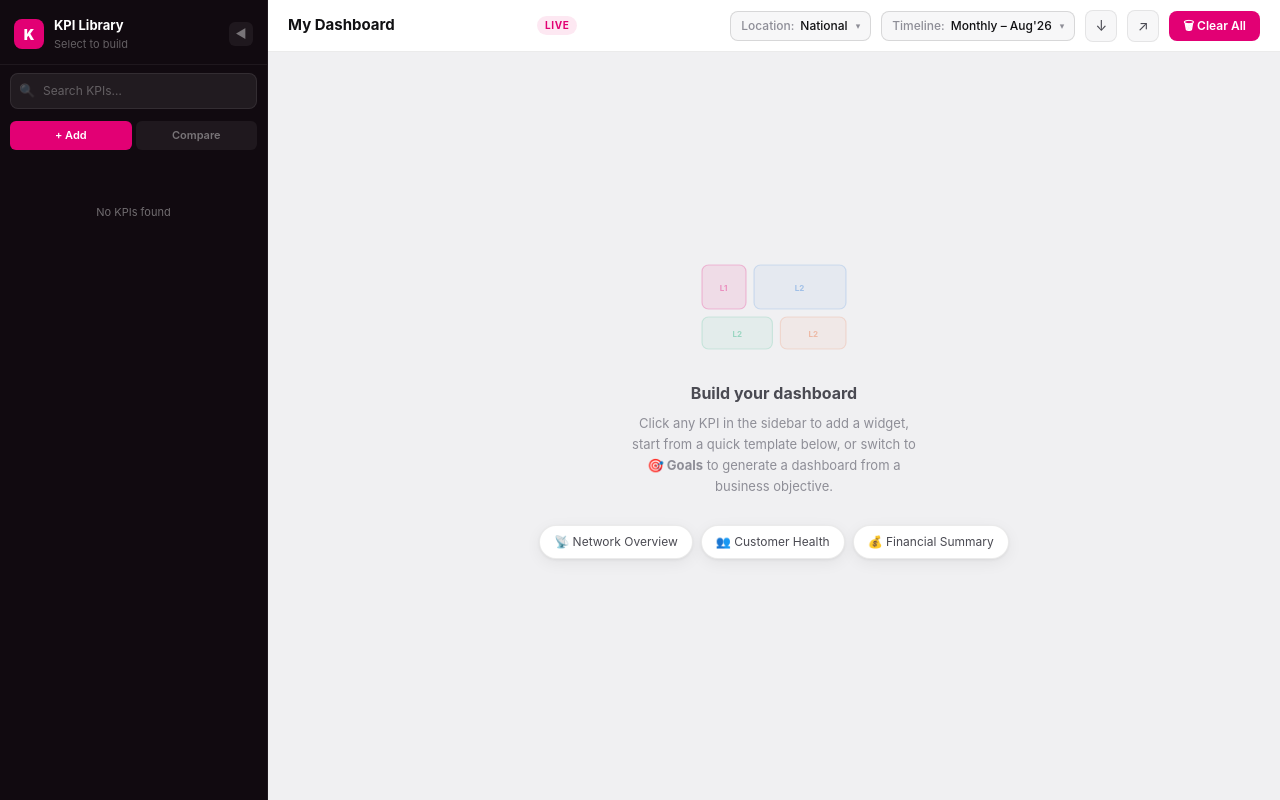
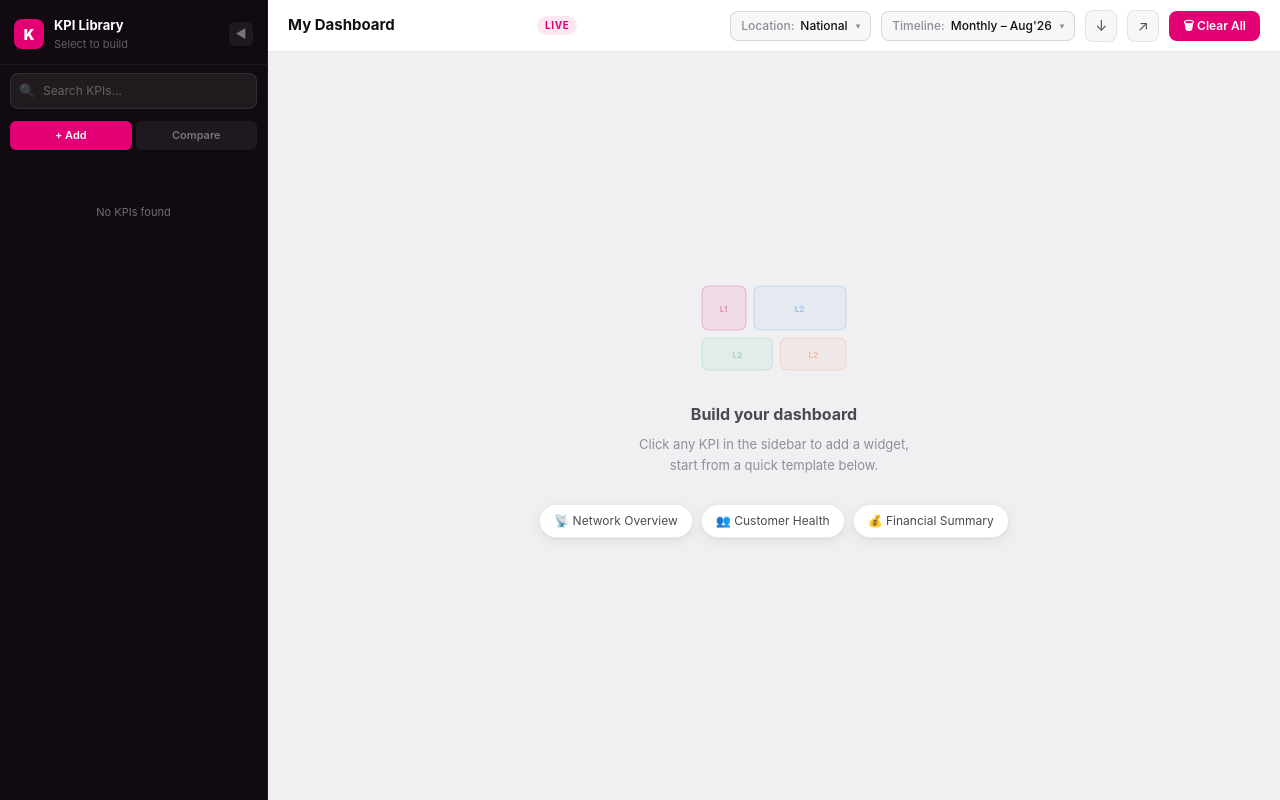
Before and after one commit to manik-tyagii/Kpi, a React (Vite) app: page / in a window 1280 px wide. Built offline with nearby package versions, Linux system fonts and the light colour scheme.

Commit message:
hey i improved the code performance

```diff
--- a/src/components/AddWidgetModal.jsx
+++ b/src/components/AddWidgetModal.jsx
@@ -29,35 +29,27 @@ function AddWidgetModal({ isOpen, kpiId, onClose, onConfirm }) {
       : "text-[#e34948] bg-[rgba(227,73,72,0.10)]";
 
   return (
-    <div className="fixed inset-0 z-[100] flex items-end pointer-events-auto opacity-100">
-      {/* Backdrop */}
+    <div className="fixed inset-0 z-[100] flex items-end ">
       <div
-        className="absolute inset-0 bg-[rgba(0,0,0,0.45)] backdrop-blur-[3px]"
+        className="absolute inset-0 bg-[rgba(0,0,0,0.60)] backdrop-blur-[3px] "
         onClick={onClose}
       />
 
-      {/* Modal Sheet */}
       <div className="relative z-10 w-full bg-white rounded-t-[16px] shadow-[0_4px_16px_rgba(0,0,0,0.14),0_24px_64px_rgba(0,0,0,0.14)] max-h-[90vh] overflow-y-auto">
-        {/* Drag Handle */}
         <div className="w-10 h-1 rounded-[2px] bg-[rgba(0,0,0,0.13)] mx-auto mt-[10px]" />
 
-        {/* Modal Inner */}
         <div className="px-6 pt-4 pb-7">
-          {/* KPI Header */}
           <div className="flex items-start gap-3 mb-5">
-            {/* KPI Icon */}
             <div className="w-11 h-11 rounded-[10px] flex-shrink-0 flex items-center justify-center text-xl bg-[rgba(226,0,116,0.09)]">
               📡
             </div>
 
-            {/* KPI Info */}
             <div className="min-w-0">
               <h2 className="text-base font-bold text-[#111113]">{kpi.name}</h2>
 
               <p className="text-xs text-[#8e8e97] mt-[2px]">{kpi.desc}</p>
             </div>
 
-            {/* KPI Stat */}
             <div className="ml-auto text-right flex-shrink-0">
               <div className="text-[22px] font-bold text-[#111113]">
                 {kpi.unit === "$" ? "$" : ""}
@@ -73,12 +65,10 @@ function AddWidgetModal({ isOpen, kpiId, onClose, onConfirm }) {
             </div>
           </div>
 
-          {/* Visualization Label */}
           <span className="block text-[11px] font-bold uppercase tracking-[0.08em] text-[#8e8e97] mb-[10px]">
             Choose a visualization type
           </span>
 
-          {/* Visualization Types */}
           <div className="grid grid-cols-4 gap-2 mb-5">
             {WIDGET_TYPES.map((type) => (
               <button
@@ -110,12 +100,10 @@ function AddWidgetModal({ isOpen, kpiId, onClose, onConfirm }) {
             ))}
           </div>
 
-          {/* Size Label */}
           <span className="block text-[11px] font-bold uppercase tracking-[0.08em] text-[#8e8e97] mb-[10px]">
             Choose a pocket size
           </span>
 
-          {/* Size Picker */}
           <div className="grid grid-cols-3 gap-2 mb-[22px]">
             {SIZE_DEFS.map((size) => (
               <button
@@ -128,7 +116,6 @@ function AddWidgetModal({ isOpen, kpiId, onClose, onConfirm }) {
                     : "border-[rgba(0,0,0,0.08)]"
                 }`}
               >
-                {/* 12-column preview */}
                 <div className="grid grid-cols-12 gap-[1.5px] h-5">
                   {Array.from({ length: 12 }).map((_, index) => (
                     <span
@@ -157,7 +144,6 @@ function AddWidgetModal({ isOpen, kpiId, onClose, onConfirm }) {
             ))}
           </div>
 
-          {/* Modal Actions */}
           <div className="flex gap-2">
             <button
               type="button"
--- a/src/components/EmptyState.jsx
+++ b/src/components/EmptyState.jsx
@@ -11,14 +11,12 @@ function EmptyState({ onQuickStart }) {
         text-center
       "
     >
-      {/* Dashboard Preview */}
       <svg
         className="w-[160px] mb-5 opacity-[0.55]"
         viewBox="0 0 200 140"
         fill="none"
         xmlns="http://www.w3.org/2000/svg"
       >
-        {/* L1 */}
         <rect
           x="10"
           y="20"
@@ -40,7 +38,6 @@ function EmptyState({ onQuickStart }) {
           opacity="0.4"
         />
 
-        {/* L2 */}
         <rect
           x="75"
           y="20"
@@ -62,7 +59,6 @@ function EmptyState({ onQuickStart }) {
           opacity="0.3"
         />
 
-        {/* Bottom Left */}
         <rect
           x="10"
           y="85"
@@ -84,7 +80,6 @@ function EmptyState({ onQuickStart }) {
           opacity="0.3"
         />
 
-        {/* Bottom Right */}
         <rect
           x="108"
           y="85"
@@ -106,7 +101,6 @@ function EmptyState({ onQuickStart }) {
           opacity="0.3"
         />
 
-        {/* Labels */}
         <text
           x="37"
           y="52"
@@ -156,19 +150,15 @@ function EmptyState({ onQuickStart }) {
         </text>
       </svg>
 
-      {/* Heading */}
       <h3 className="text-[16px] font-bold text-[#4a4a52] mb-2">
         Build your dashboard
       </h3>
 
-      {/* Description */}
       <p className="text-[13px] text-[#8e8e97] mb-5 max-w-[300px] leading-[1.6]">
         Click any KPI in the sidebar to add a widget, start from a quick
-        template below, or switch to <strong>🎯 Goals</strong> to generate a
-        dashboard from a business objective.
+        template below.
       </p>
 
-      {/* Quick Start */}
       <div className="flex gap-2 flex-wrap justify-center mt-2">
         <button
           type="button"
```
Also changed, not shown: src/components/Sidebar.jsx (+0 -17 lines), src/components/WidgetCard.jsx (+0 -32 lines), src/components/WidgetGrid.jsx (+1 -9 lines).
